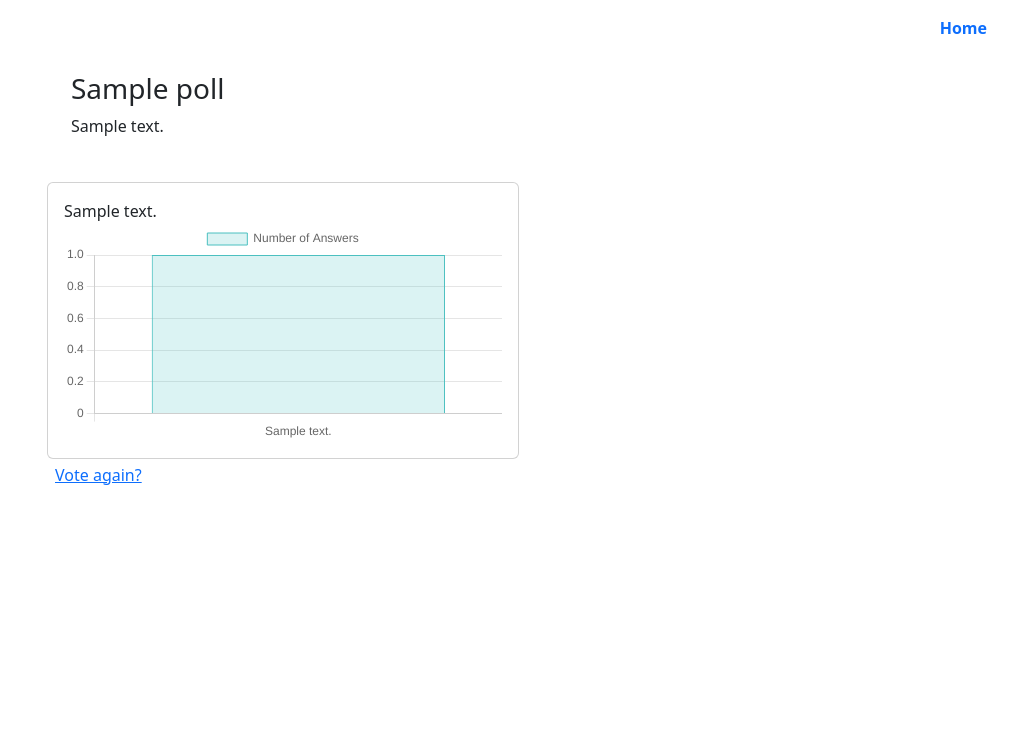
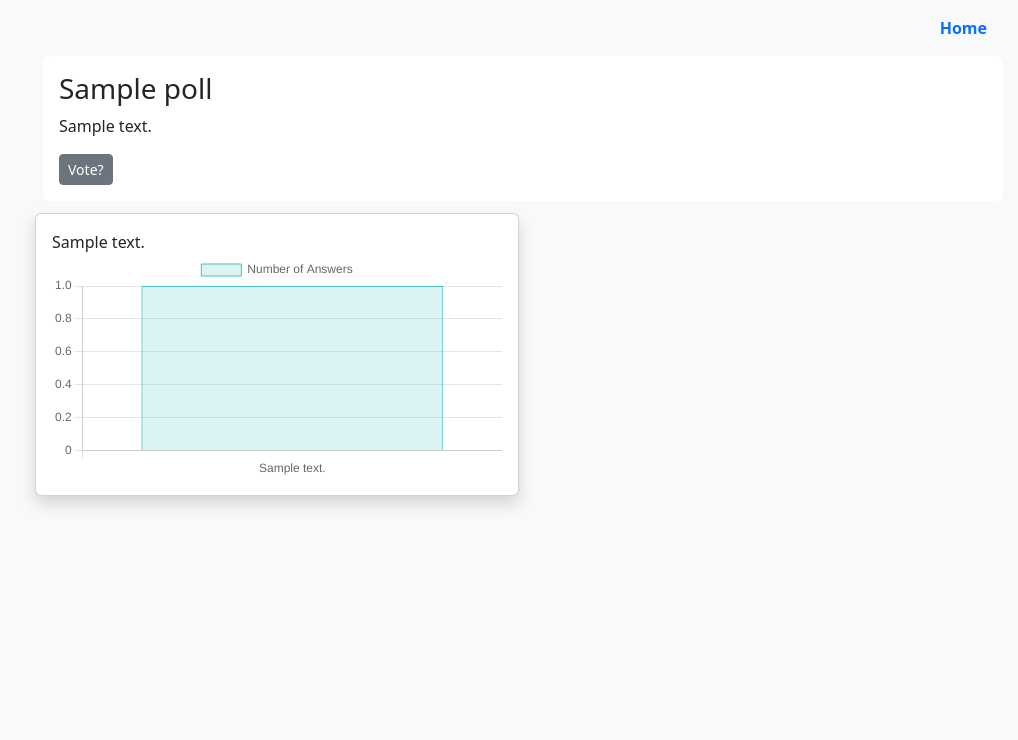
Before and after one commit to mblazhko/mysite, a Django app: page /polls/1/results/ in a window 1280 px wide. Shown: the top 740 px of the page, without its empty margins (117-1135 px from the left). Run offline with Django 4.2, Linux system fonts and the light colour scheme; tables that the repository leaves empty hold one stand-in row (values such as "Sample post").

Commit message:
add shadows for elements

```diff
--- a/templates/base.html
+++ b/templates/base.html
@@ -10,12 +10,12 @@
     {% load static %}
     <title>{% block title %}{% endblock %}</title>
 </head>
-<body>
+<body class="bg-body-tertiary">
   <div class="container-fluid d-flex w-75 h-100 p-0 m-0 mx-auto flex-column">
 
     {% include "includes/header.html" %}
 
-    <main class="container-fluid main-content position-relative max-height-vh-100 w-100 border-radius-lg m-0">
+    <main class="container-fluid main-content position-relative max-height-vh-100 w-100 border-radius-lg m-0 p-0">
       {% block content %}{% endblock content %}
     </main>
 
--- a/templates/polls/index.html
+++ b/templates/polls/index.html
@@ -5,7 +5,7 @@
     <div class="container-fluid mt-4">
       <div class="row">
         <div class="col-md-8">
-          <ul class="list-group">
+          <ul class="shadow list-group">
             {% for poll in poll_list %}
               <li class="list-group-item d-flex justify-content-between align-items-center">
                 <div>
@@ -22,7 +22,7 @@
         </div>
         <div class="col-md-4">
           <h4>Top 10 Popular Polls</h4>
-          <ul class="list-group">
+          <ul class="shadow list-group">
             {% for poll in popular_polls %}
               <li class="list-group-item">
                 <a href="{% url "polls:poll-detail" pk=poll.id %}" class="text-dark text-decoration-none">{{ poll.poll_name }}</a>
--- a/templates/polls/poll_detail.html
+++ b/templates/polls/poll_detail.html
@@ -11,7 +11,7 @@
   <form method="post" id="pollForm">
       {% csrf_token %}
       {% for question in poll.question_set.all %}
-        <div class="card mb-2">
+        <div class="shadow card mb-2">
           <div class="card-body">
             <h4
               id="question_{{ question.id }}">{{ question.question_text }}</h4>
--- a/templates/polls/results.html
+++ b/templates/polls/results.html
@@ -5,13 +5,15 @@
     <div class="card-body d-flex flex-column align-items-start justify-content-between">
       <h3 class="text">{{ poll.poll_name }}</h3>
       <p class="text">{{ poll.poll_description }}</p>
+      <a href="{% url 'polls:poll-detail' pk=poll.id %}" class="btn btn-sm btn-secondary mt-auto">Vote?</a>
     </div>
+
   </div>
   <div class="container-fluid m-0 p-0">
     <div class="row">
       {% for question in poll.question_set.all %}
         <div class="col-lg-6 my-1 px-1">
-          <div class="card">
+          <div class="shadow card">
             <div class="card-body">
               {{ question.question_text }}
               <canvas id="chart_{{ question.id }}" width="200" height="100"></canvas>
@@ -21,8 +23,6 @@
       {% endfor %}
     </div>
   </div>
-
-  <a href="{% url 'polls:poll-detail' pk=poll.id %}">Vote again?</a>
 
 
   <script src="https://cdn.jsdelivr.net/npm/chart.js"></script>
```
